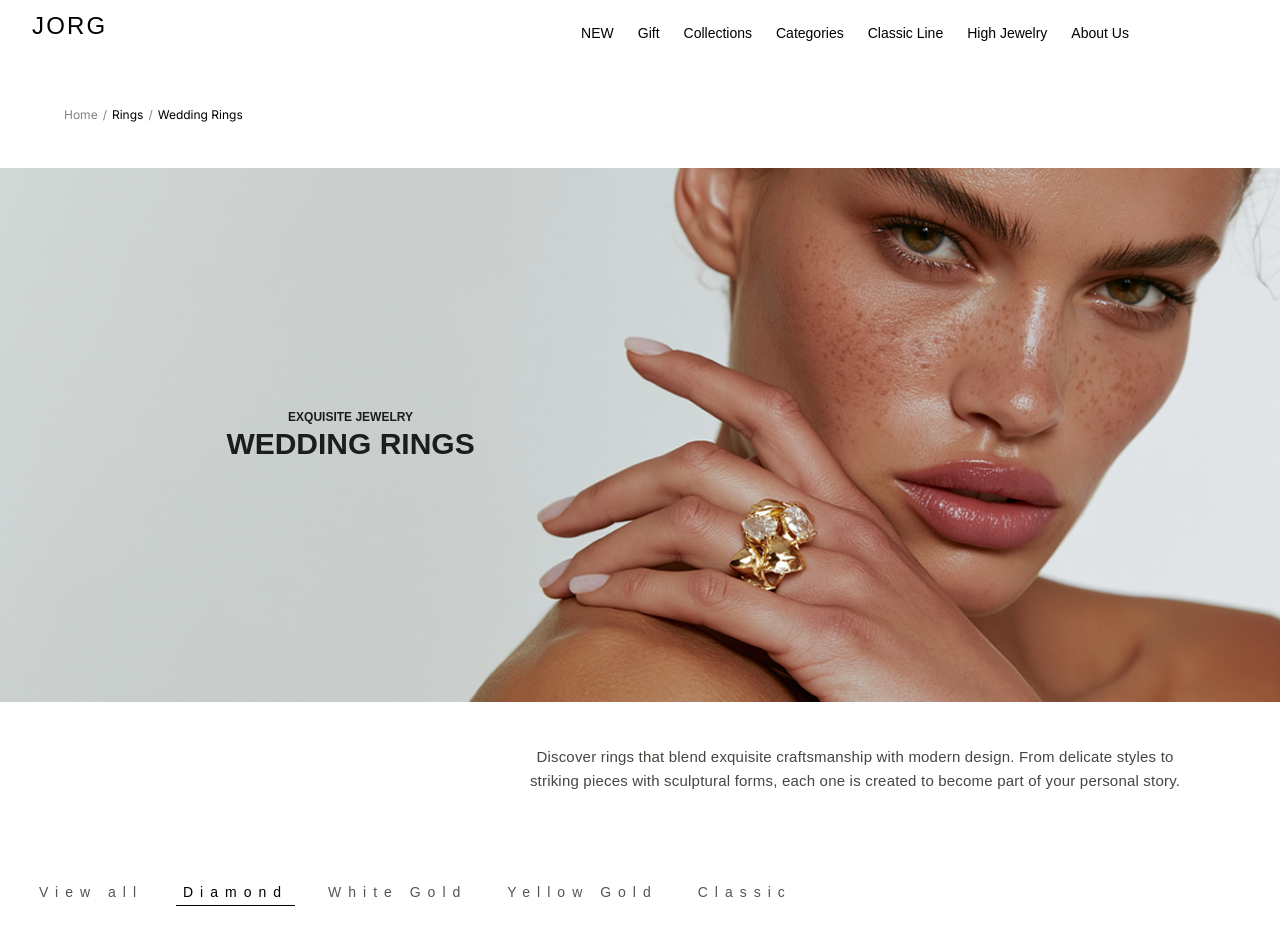
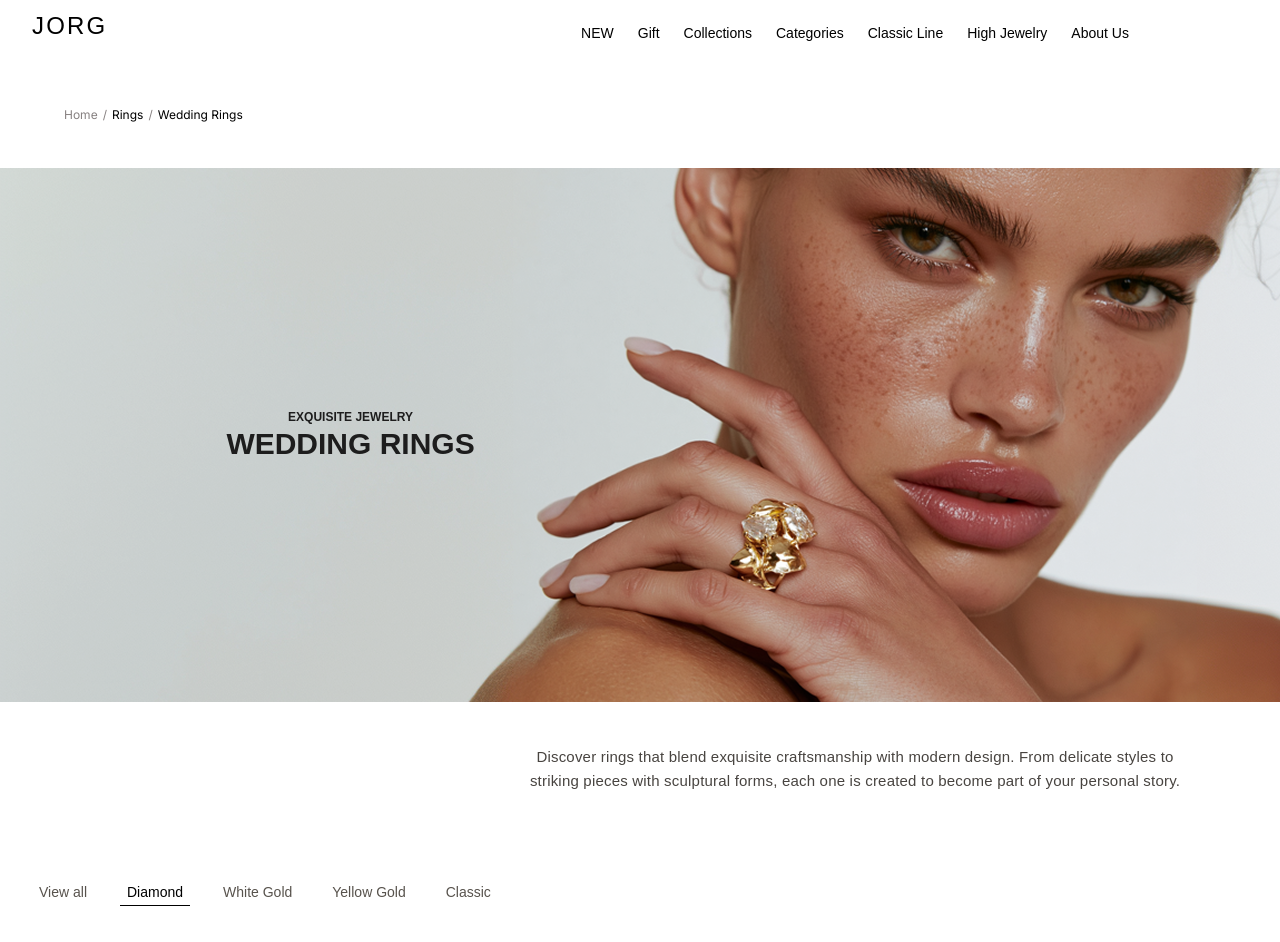
Before and after one commit to Diana19T/jorg-website, a Next.js app: page /category/wedding-rings in a window 1280 px wide. Shown: the top 942 px of the page. Built offline with nearby package versions, Linux system fonts and the light colour scheme; a web font is replaced by a local one.

Commit message:
Modify letter-spacing in FilterBar styles
Adjusted letter-spacing for improved readability.

```diff
--- a/components/primitives/FilterBar.module.css
+++ b/components/primitives/FilterBar.module.css
@@ -22,7 +22,7 @@
   font-weight: 400;
   font-size: 14px;
   line-height: 18px;
-  letter-spacing: 7px;
+  letter-spacing: 0px;
   color: #58534d;
   border-bottom: 1px solid transparent;
 }
@@ -59,7 +59,7 @@
   font-weight: 400px;
   font-size: 12px;
   line-height: 14px;
-  letter-spacing: 0px;
+  letter-spacing: 7px;
   text-transform: uppercase;
   color: #151515;
   transition: background 0.15s ease, color 0.15s ease;
```
